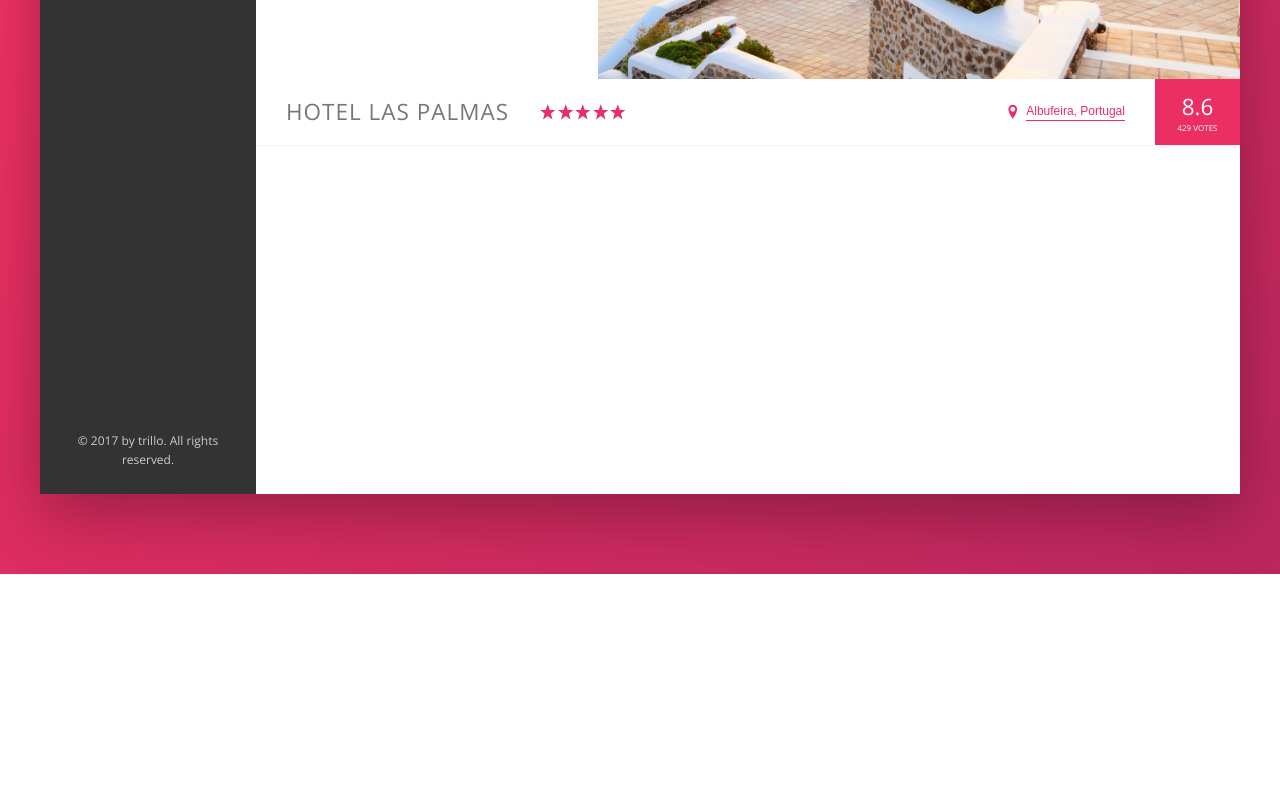
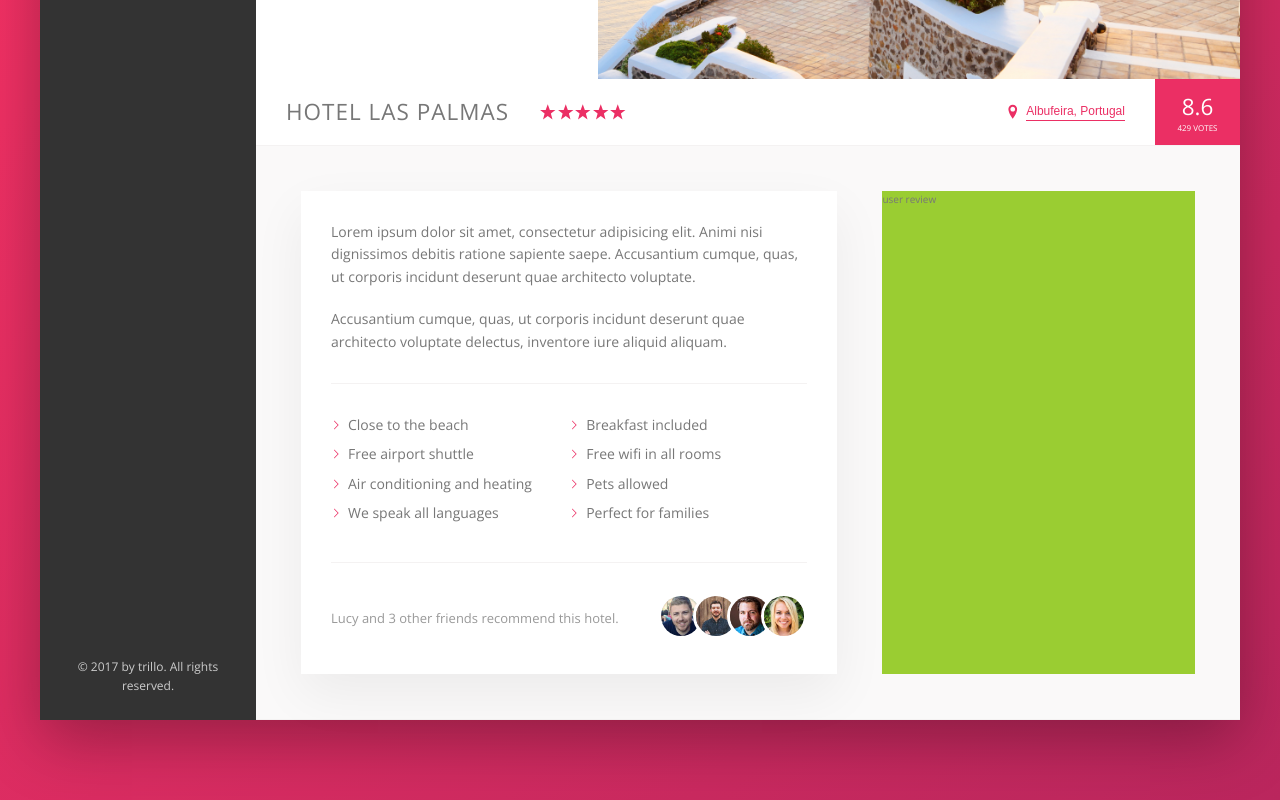
Before and after one commit to maitandat1507/hotel_theme_flex, a website: page index.html in a window 1280 px wide. Shown: the part 456-1256 px from the top of the page. Before the commit the page ends 1030 px from the top, so only its background shows below. Drawn offline with nearby package versions, Linux system fonts and the light colour scheme.

Commit message:
Apply style description block

```diff
--- a/index.html
+++ b/index.html
@@ -132,6 +132,42 @@
                             <div class="overview__rating-count">429 votes</div>
                         </div>
                     </div>
+
+                    <div class="detail">
+                        <div class="description">
+                            <p class="paragraph">
+                                Lorem ipsum dolor sit amet, consectetur adipisicing elit. Animi nisi dignissimos debitis ratione sapiente saepe. Accusantium cumque, quas, ut corporis incidunt deserunt quae architecto voluptate.
+                            </p>
+                            <p class="paragraph">
+                                Accusantium cumque, quas, ut corporis incidunt deserunt quae architecto voluptate delectus, inventore iure aliquid aliquam.
+                            </p>
+                            <ul class="list">
+                                <li class="list__item">Close to the beach</li>
+                                <li class="list__item">Breakfast included</li>
+                                <li class="list__item">Free airport shuttle</li>
+                                <li class="list__item">Free wifi in all rooms</li>
+                                <li class="list__item">Air conditioning and heating</li>
+                                <li class="list__item">Pets allowed</li>
+                                <li class="list__item">We speak all languages</li>
+                                <li class="list__item">Perfect for families</li>
+                            </ul>
+                            <div class="recommend">
+                                <p class="recommend__count">
+                                    Lucy and 3 other friends recommend this hotel.
+                                </p>
+                                <div class="recommend__friends">
+                                    <img src="img/user-3.jpg" alt="Friend 1" class="recommend__photo">
+                                    <img src="img/user-4.jpg" alt="Friend 2" class="recommend__photo">
+                                    <img src="img/user-5.jpg" alt="Friend 3" class="recommend__photo">
+                                    <img src="img/user-6.jpg" alt="Friend 4" class="recommend__photo">
+                                </div>
+                            </div>
+                        </div>
+
+                        <div class="user-reviews">
+                            user review
+                        </div>
+                    </div>
                 </main>
             </div>
         </div>
--- a/sass/_base.scss
+++ b/sass/_base.scss
@@ -31,6 +31,9 @@ Primary dark: #BA265D
     --color-grey-dark-3: #999;
 
     --shadow-dark: 0 2rem 6rem rgba(0,0,0,.3);
+    --shadow-light: 0 2rem 5rem rgba(0,0,0,.06);
+
+    --line: 1px solid var(--color-grey-light-2);
 }
 
 * {
--- a/sass/_components.scss
+++ b/sass/_components.scss
@@ -218,7 +218,7 @@
 .overview {
     display: flex;
     align-items: center;
-    border-bottom: 1px solid var(--color-grey-light-2);
+    border-bottom: var(--line);
 
     &__heading {
         font-size: 2.25rem;
@@ -317,3 +317,79 @@
         box-shadow: none;
     }
 }
+
+
+//////////////////////////////////////
+// PARAGRAPH
+.paragraph:not(:last-of-type) {
+    margin-bottom: 2rem;
+}
+
+
+
+//////////////////////////////////////
+// LIST
+.list {
+    list-style: none;
+    margin: 3rem 0;
+    padding: 3rem 0;
+    border-top: var(--line);
+    border-bottom: var(--line);
+
+    display: flex;
+    flex-wrap: wrap;
+
+    &__item {
+        flex: 0 0 50%;
+        margin-bottom: .7rem;
+    }
+
+    &__item::before {
+        content: '';
+        display: inline-block;
+        height: 1rem;
+        width: 1rem;
+        margin-right: .7rem;
+
+        // Older browsers
+        // background-image: url(../img/chevron-thin-right.svg);
+        // background-size: cover;
+
+        // Newer browsers - masks
+        background-color: var(--color-primary);
+        -webkit-mask-image: url(../img/chevron-thin-right.svg);
+        -webkit-mask-size: cover;
+        mask-image: url(../img/chevron-thin-right.svg);
+        mask-size: cover;
+    }
+}
+
+
+
+//////////////////////////////////////
+// RECOMMEND
+.recommend {
+    font-size: 1.3rem;
+    color: var(--color-grey-dark-3);
+
+    display: flex;
+    align-items: center;
+
+    &__count {
+        margin-right: auto;
+    }
+
+    &__friends {}
+
+    &__photo {
+        box-sizing: content-box;
+        height: 4rem;
+        width: 4rem;
+        border-radius: 50%;
+        border: 3px solid #fff;
+
+        &:not(:last-child) {
+            margin-right: -1.5rem;
+        }
+    }
+}
--- a/sass/_layout.scss
+++ b/sass/_layout.scss
@@ -11,7 +11,7 @@
     font-size: 1.4rem;
     height: 7rem;
     background-color: #fff;
-    border-bottom: 1px solid var(--color-grey-light-2);
+    border-bottom: var(--line);
 
     display: flex;
     justify-content: space-between;
@@ -35,9 +35,26 @@
 .hotel-view {
     background-color: #fff;
 
-    // TEST
-    // background-color: orangered;
-    height: 80rem;
-
     flex: 1;
 }
+
+.detail {
+    display: flex;
+    padding: 4.5rem;
+    background-color: var(--color-grey-light-1);
+    border-bottom: var(--line);
+}
+
+.description {
+    font-size: 1.4rem;
+    background-color: #fff;
+    box-shadow: var(--shadow-light);
+    padding: 3rem;
+    flex: 0 0 60%;
+    margin-right: 4.5rem;
+}
+
+.user-reviews {
+    background-color: yellowgreen;
+    flex: 1;
+}
```
Also changed, not shown: css/style.css.
